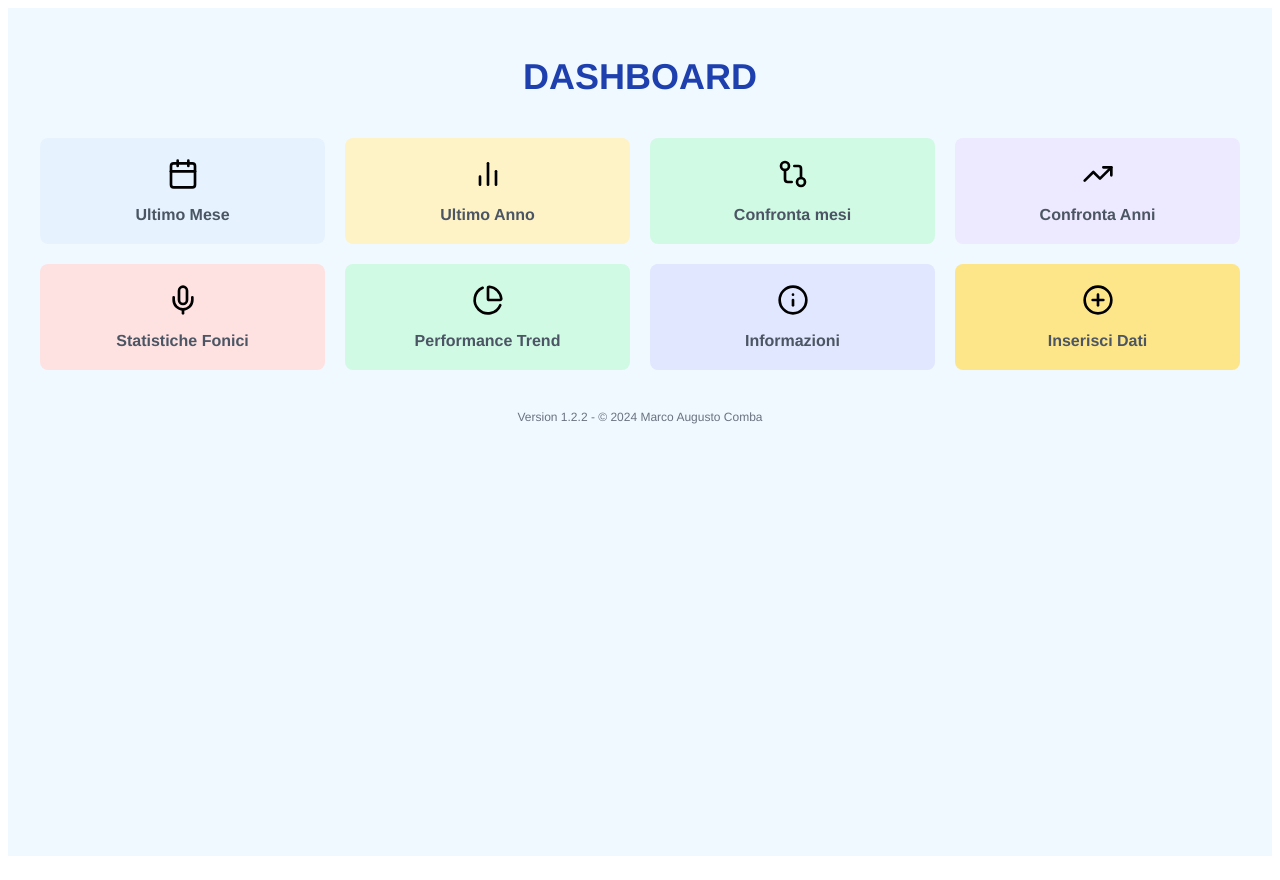
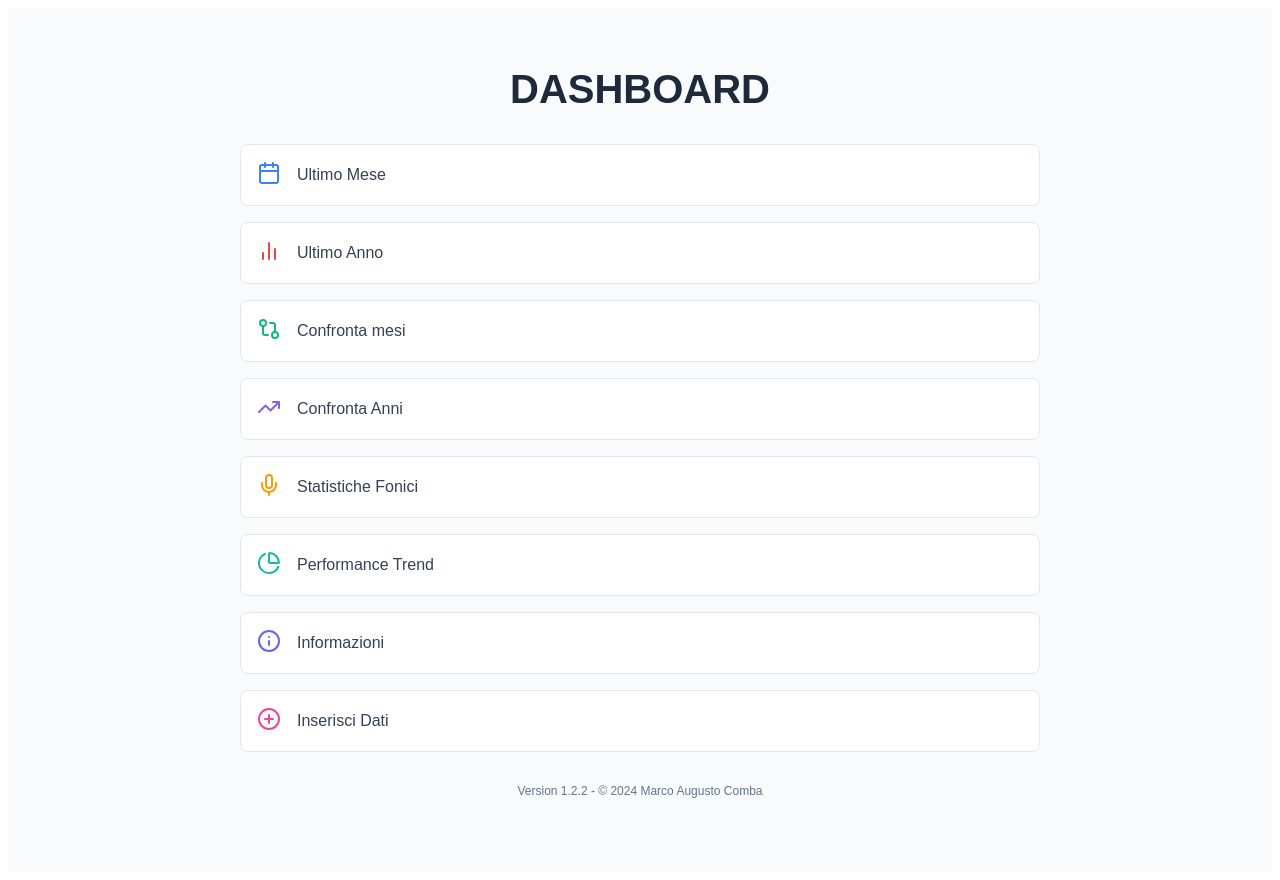
Before and after one commit to tekzoz/StudioStats_1.2, a React (Create React App) app: page / in a window 1280 px wide. Both pictures are taken after a click on the button "Entra nella Dashboard". Built offline with nearby package versions, Linux system fonts and the light colour scheme.

Commit message:
refdesign

```diff
--- a/src/MainView.js
+++ b/src/MainView.js
@@ -12,88 +12,91 @@ import {
 } from 'lucide-react';
 
 const DashboardContainer = styled.div`
-  background-color: #F0F9FF;
+  background-color: #f8fafc;
   min-height: 100vh;
-  padding: 24px;
-  font-family: 'Helvetica Neue', Arial, sans-serif;
+  padding: 2rem;
+  font-family: 'Arial', sans-serif;
 `;
 
 const DashboardContent = styled.div`
-  max-width: 1200px;
+  max-width: 800px;
   margin: 0 auto;
 `;
 
 const DashboardTitle = styled.h1`
-  font-size: 36px;
+  font-size: 2.5rem;
   font-weight: bold;
   text-align: center;
-  margin-bottom: 40px;
-  color: #1E40AF;
+  margin-bottom: 2rem;
+  color: #1e293b;
 `;
 
-const DashboardGrid = styled.div`
-  display: grid;
-  grid-template-columns: repeat(auto-fill, minmax(250px, 1fr));
-  gap: 20px;
+const CardList = styled.ul`
+  list-style-type: none;
+  padding: 0;
+  margin: 0;
+`;
+
+const CardItem = styled.li`
+  margin-bottom: 1rem;
 `;
 
 const DashboardCard = styled.div`
-  background-color: ${props => props.color};
-  border-radius: 8px;
-  padding: 20px;
+  background-color: #ffffff;
+  border: 1px solid #e2e8f0;
+  border-radius: 0.5rem;
+  padding: 1rem;
   display: flex;
-  flex-direction: column;
   align-items: center;
-  justify-content: center;
   cursor: pointer;
 `;
 
 const CardIcon = styled.div`
-  margin-bottom: 12px;
+  margin-right: 1rem;
+  color: ${props => props.color};
 `;
 
 const CardLabel = styled.span`
-  font-size: 16px;
-  font-weight: 600;
-  color: #4B5563;
-  text-align: center;
+  font-size: 1rem;
+  font-weight: 500;
+  color: #334155;
 `;
 
 const CopyrightText = styled.p`
-  margin-top: 40px;
-  font-size: 12px;
-  color: #6B7280;
+  margin-top: 2rem;
+  font-size: 0.75rem;
+  color: #64748b;
   text-align: center;
 `;
 
 const MainView = ({ setView }) => {
   const cards = [
-    { icon: <Calendar size={32} />, label: "Ultimo Mese", color: "#E6F3FF", onClick: () => setView('lastMonth') },
-    { icon: <BarChart2 size={32} />, label: "Ultimo Anno", color: "#FEF3C7", onClick: () => setView('lastYear') },
-    { icon: <GitCompare size={32} />, label: "Confronta mesi", color: "#D1FAE5", onClick: () => setView('compareMonths') },
-    { icon: <TrendingUp size={32} />, label: "Confronta Anni", color: "#EDE9FE", onClick: () => setView('compareYears') },
-    { icon: <Mic size={32} />, label: "Statistiche Fonici", color: "#FEE2E2", onClick: () => setView('statisticheFonici') },
-    { icon: <PieChart size={32} />, label: "Performance Trend", color: "#D1FAE5", onClick: () => setView('performanceTrend') },
-    { icon: <Info size={32} />, label: "Informazioni", color: "#E0E7FF", onClick: () => setView('information') },
-    { icon: <PlusCircle size={32} />, label: "Inserisci Dati", color: "#FDE68A", onClick: () => setView('dataInput') },
+    { icon: Calendar, label: "Ultimo Mese", color: "#3b82f6", onClick: () => setView('lastMonth') },
+    { icon: BarChart2, label: "Ultimo Anno", color: "#ef4444", onClick: () => setView('lastYear') },
+    { icon: GitCompare, label: "Confronta mesi", color: "#10b981", onClick: () => setView('compareMonths') },
+    { icon: TrendingUp, label: "Confronta Anni", color: "#8b5cf6", onClick: () => setView('compareYears') },
+    { icon: Mic, label: "Statistiche Fonici", color: "#f59e0b", onClick: () => setView('statisticheFonici') },
+    { icon: PieChart, label: "Performance Trend", color: "#14b8a6", onClick: () => setView('performanceTrend') },
+    { icon: Info, label: "Informazioni", color: "#6366f1", onClick: () => setView('information') },
+    { icon: PlusCircle, label: "Inserisci Dati", color: "#ec4899", onClick: () => setView('dataInput') },
   ];
 
   return (
     <DashboardContainer>
       <DashboardContent>
         <DashboardTitle>DASHBOARD</DashboardTitle>
-        <DashboardGrid>
+        <CardList>
           {cards.map((card, index) => (
-            <DashboardCard
-              key={index}
-              color={card.color}
-              onClick={card.onClick}
-            >
-              <CardIcon>{card.icon}</CardIcon>
-              <CardLabel>{card.label}</CardLabel>
-            </DashboardCard>
+            <CardItem key={index}>
+              <DashboardCard onClick={card.onClick}>
+                <CardIcon color={card.color}>
+                  <card.icon size={24} />
+                </CardIcon>
+                <CardLabel>{card.label}</CardLabel>
+              </DashboardCard>
+            </CardItem>
           ))}
-        </DashboardGrid>
+        </CardList>
         <CopyrightText>Version 1.2.2 - © 2024 Marco Augusto Comba</CopyrightText>
       </DashboardContent>
     </DashboardContainer>
```
